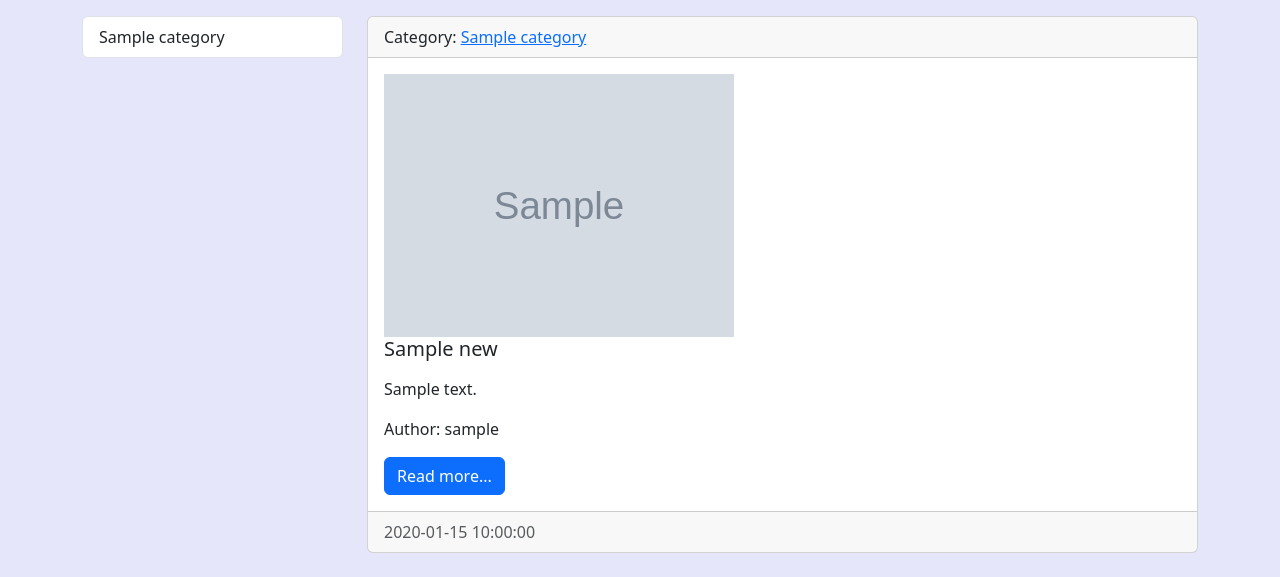
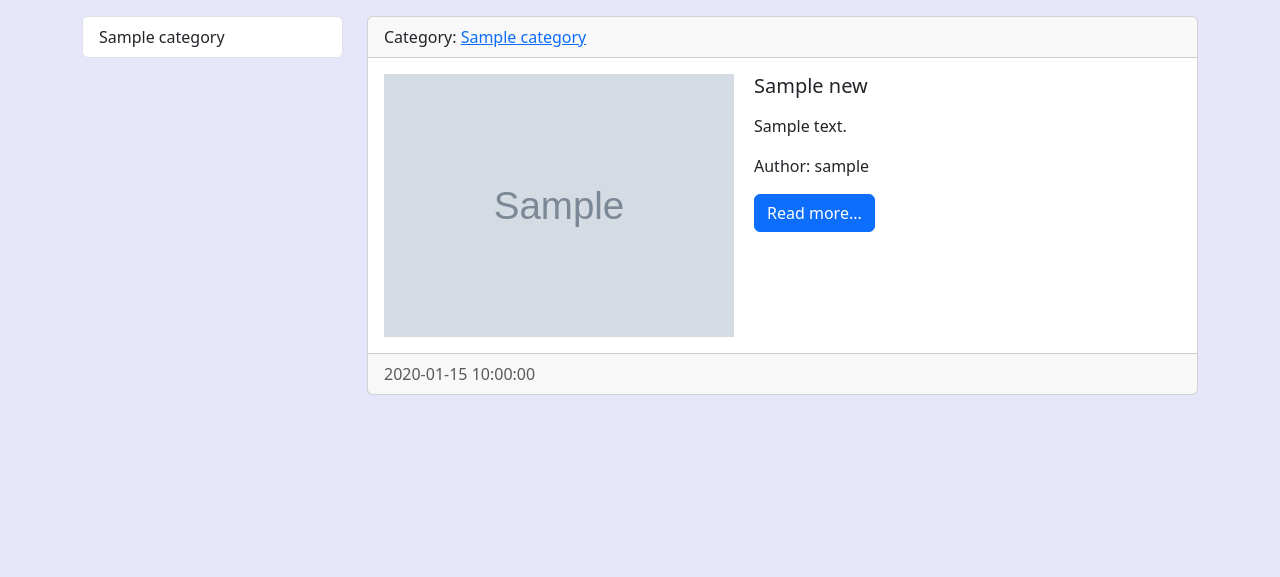
Before and after one commit to oksankakot/news-agency, a Django app: page / in a window 1280 px wide. Shown: the part 56-633 px from the top of the page. Run offline with Django 5.2, Linux system fonts and the light colour scheme; tables that the repository leaves empty hold one stand-in row (values such as "Sample post"); grey boxes marked "Sample" are stand-in pictures; some libraries are stand-ins or nearby versions.

```diff
--- a/news/templates/news/news_list.html
+++ b/news/templates/news/news_list.html
@@ -15,13 +15,13 @@
         Category: <a href="{{ item.category.get_absolute_url }}">{{ item.category }}</a>
       </div>
       <div class="card-body">
-        <div class="media">
+        <div class="media" style="display: flex;">
           {% if item.photo %}
             <img src="{{ item.photo.url }}" alt="" width="350" class="mr-3">
           {% else %}
             <img src="https://picsum.photos/id/1060/350/235/?blur=2" alt="" class="mr-3">
           {% endif %}
-          <div class="media-body">
+           <div class="media-body" style="flex: 1; margin-left: 20px;">
             <h5 class="card-title">{{ item.title }}</h5>
             <p class="card-text">{{ item.content|safe|linebreaks|truncatewords:50 }}</p>
             <p class="card-text">Author: {{ item.author }}</p>
```
